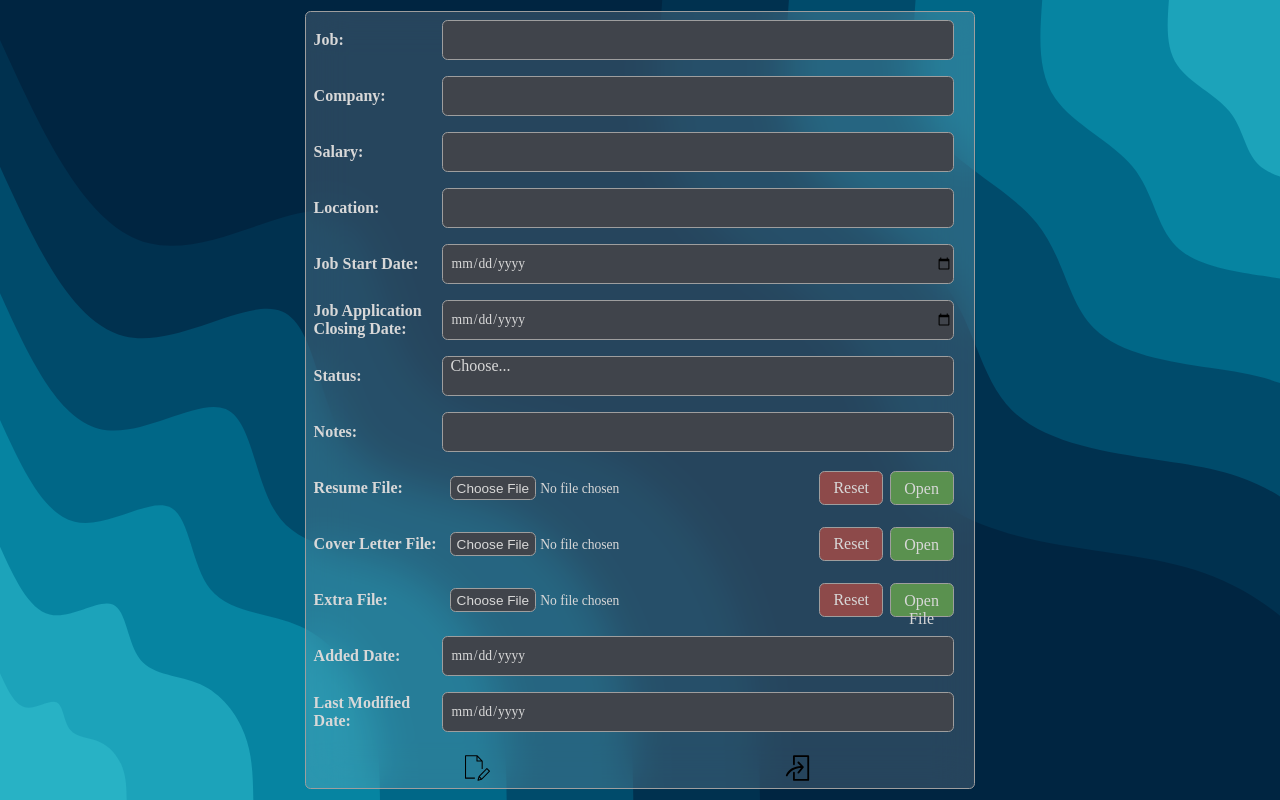
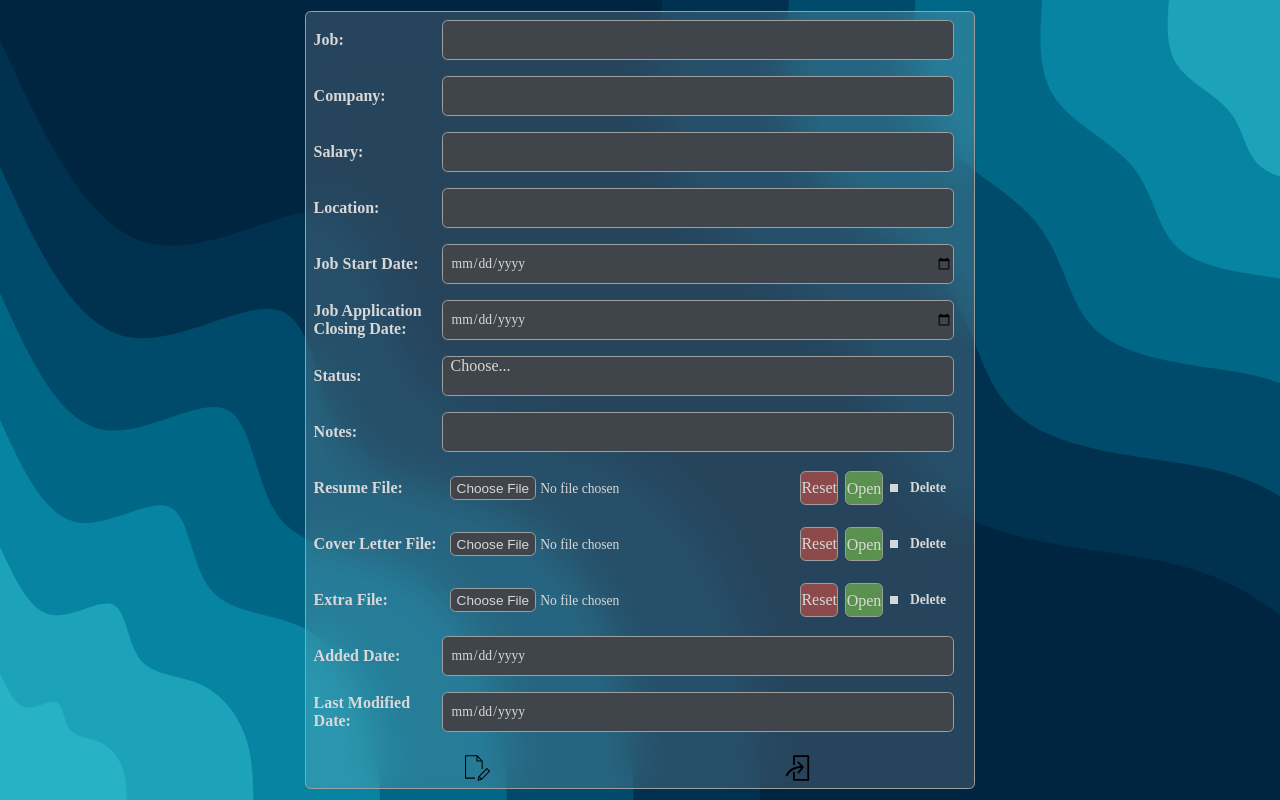
Before and after one commit to karthik-vig/job-application-tracker, a Flask app: template flaskr/templates/modifyJobInfo.html in a window 1280 px wide. Run offline with Flask 2, Linux system fonts and the light colour scheme; the template is opened without the code that fills it, so the values that code supplies are empty.

Commit message:
added the ability to delete specific files in modifyJobInfo along with styling for it.

```diff
--- a/flaskr/app.py
+++ b/flaskr/app.py
@@ -172,7 +172,10 @@ def getModifiedJobInfo():
                                             },
                         'extraFile': {'name': request.files['extraFile'].filename,
                                       'data': request.files['extraFile'].read()
-                                      }
+                                      },
+                        'resumeFileDelete': request.form.get('resumeFileDelete'),
+                        'coverLetterFileDelete': request.form.get('coverLetterFileDelete'),
+                        'extraFileDelete': request.form.get('extraFileDelete')
                     }
     return modifiedJobInfo
 
--- a/flaskr/static/css/modifyJobInfoStyle.css
+++ b/flaskr/static/css/modifyJobInfoStyle.css
@@ -145,9 +145,23 @@
 
 /* design for the files section */
 
+.filesDeleteCheckboxItem {
+    grid-column-start: col4;
+    grid-column-end: endCol;
+    grid-row-start: row1;
+    grid-row-end: endRow;
+    height: 1vh;
+    background-color: #d4d6da;
+    margin-right: 0.7vw;
+}
+
+.filesDeleteCheckboxItem:checked {
+    background-color: #aa3434;
+}
+
 .filesOpenButtonItem {
     grid-column-start: col3;
-    grid-column-end: endCol;
+    grid-column-end: col4;
     grid-row-start: row1;
     grid-row-end: endRow;
     height: 3vh;
@@ -205,9 +219,13 @@
     text-align: center;
 }
 
+.filesContainer > label {
+    font-size: 1.7vh;
+}
+
 .filesContainer {
     display: grid;
-    grid-template-columns: [col1] 29vw [col2] 5vw [col3] 5vw [endCol];
+    grid-template-columns: [col1] 27.5vw [col2] 3vw [col3] 3vw [col4] 5vw[endCol];
     grid-template-rows: [row1] 5vh [endRow];
     align-items: center;
     column-gap: 0.5vw;
--- a/flaskr/templates/modifyJobInfo.html
+++ b/flaskr/templates/modifyJobInfo.html
@@ -75,6 +75,10 @@
                     <button onclick="document.getElementById('resumeFile').value = ''; return false;" class="filesResetButtonItem commonBorder">Reset</button>
                     {% if jobInfo['resumeFile']['name'] != '' %}
                         <a href="/resumeFile/{{jobInfo['id']}}" class="filesOpenButtonItem commonBorder">Open</a>
+                        <label>
+                            <input type="checkbox" name="resumeFileDelete" class="filesDeleteCheckboxItem">
+                            Delete
+                        </label>
                     {% else %}
                         <p>No File.</p>
                     {% endif %}
@@ -87,6 +91,10 @@
                     <button onclick="document.getElementById('coverLetterFile').value = ''; return false;" class="filesResetButtonItem commonBorder">Reset</button>
                     {% if jobInfo['coverLetterFile']['name'] != '' %}
                         <a href="/coverLetterFile/{{jobInfo['id']}}" class="filesOpenButtonItem commonBorder">Open</a>
+                        <label>
+                            <input type="checkbox" name="coverLetterFileDelete" class="filesDeleteCheckboxItem">
+                            Delete
+                        </label>
                     {% else %}
                         <p>No File.</p>
                     {% endif %}
@@ -98,7 +106,11 @@
                     <input type="file" name="extraFile" id="extraFile" class="filesUploadItem fileSelectorButton">
                     <button onclick="document.getElementById('extraFile').value = ''; return false;" class="filesResetButtonItem commonBorder">Reset</button>
                     {% if jobInfo['extraFile']['name'] != '' %}
-                        <a href="/extraFile/{{jobInfo['id']}}" class="filesOpenButtonItem commonBorder">Open File</a>
+                        <a href="/extraFile/{{jobInfo['id']}}" class="filesOpenButtonItem commonBorder">Open</a>
+                        <label>
+                            <input type="checkbox" name="extraFileDelete" class="filesDeleteCheckboxItem">
+                            Delete
+                        </label>
                     {% else %}
                         <p>No File.</p>
                     {% endif %}
```
Also changed, not shown: flaskr/database.py (+27 -3 lines).
